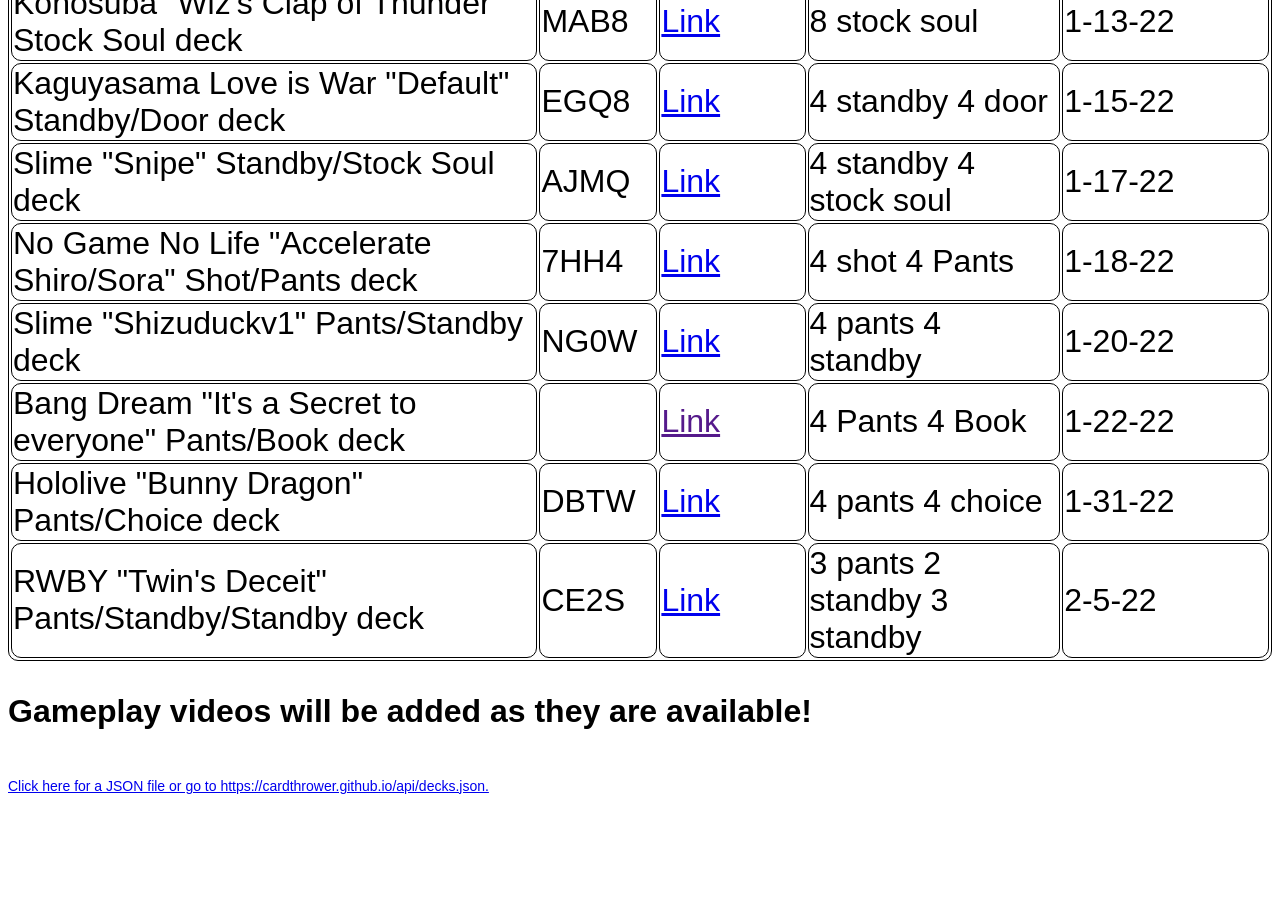
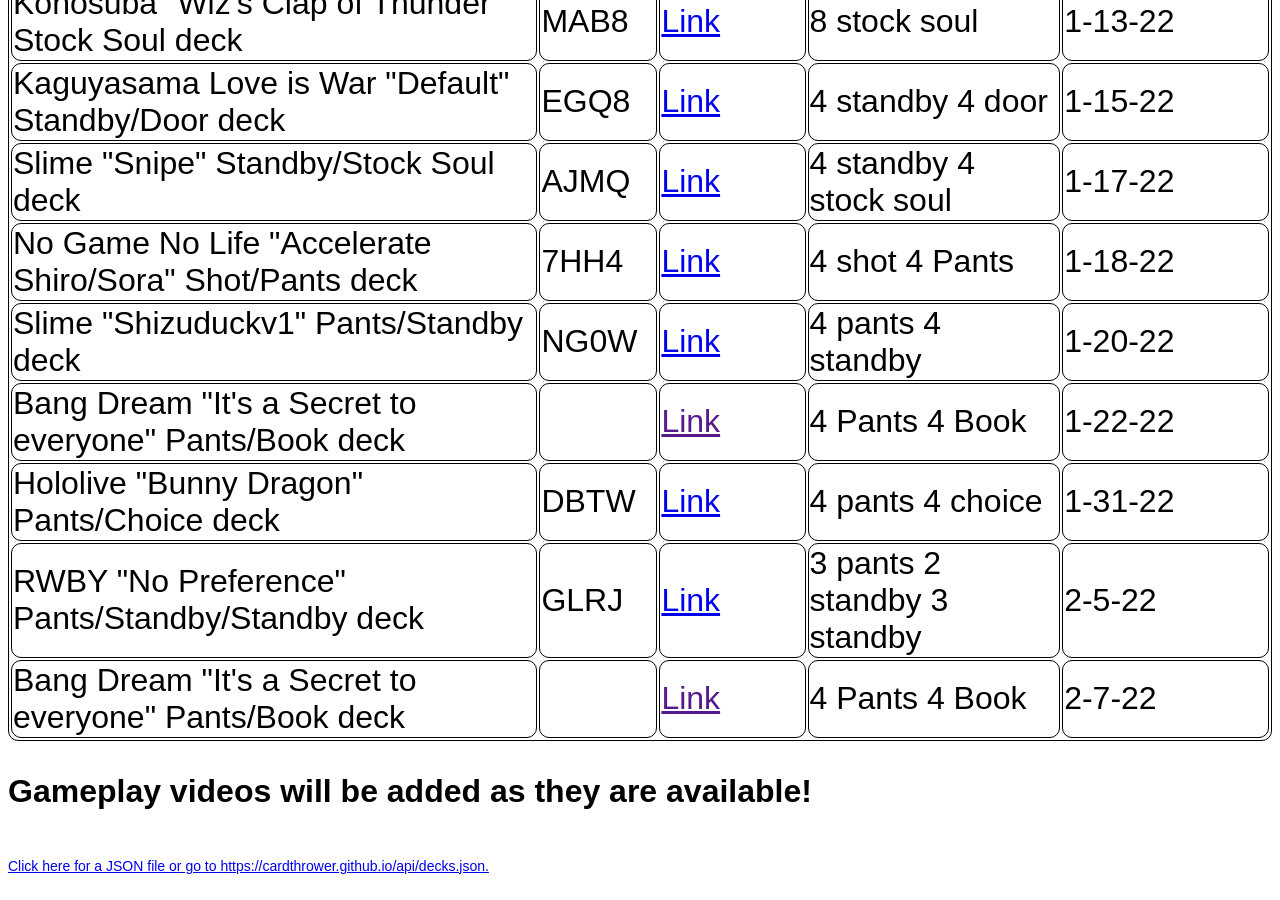
Before and after one commit to cardthrower/cardthrower.github.io, a Jekyll site: the page built from deck.html, in a window 1280 px wide and 900 px high, scrolled down 1369 px. Built offline with Jekyll 4.4.1, drawn with Linux system fonts in a browser that asks for light colours; before the commit the page ends 2189 px from its top, so only the background shows below that.

Commit message:
Updated Database

```diff
--- a/_data/decks.yml
+++ b/_data/decks.yml
@@ -100,8 +100,13 @@
   decklogurl: https://decklog.bushiroad.com/view/DBTW
   climaxes: 4 pants 4 choice
   date: 1-31-22
-- name: RWBY "Twin's Deceit" Pants/Standby/Standby deck
-  code: CE2S
-  decklogurl: https://decklog-en.bushiroad.com/view/CE2S
+- name: RWBY "No Preference" Pants/Standby/Standby deck
+  code: GLRJ
+  decklogurl: https://decklog-en.bushiroad.com/view/GLRJ
   climaxes: 3 pants 2 standby 3 standby
   date: 2-5-22
+- name: Bang Dream "It's a Secret to everyone" Pants/Book deck
+  code:
+  decklogurl:
+  climaxes: 4 Pants 4 Book
+  date: 2-7-22
```
